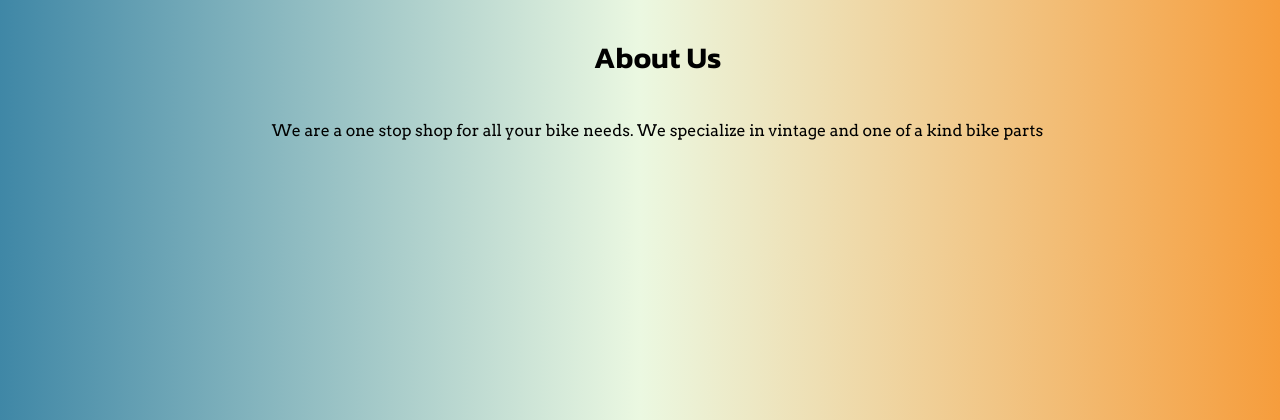
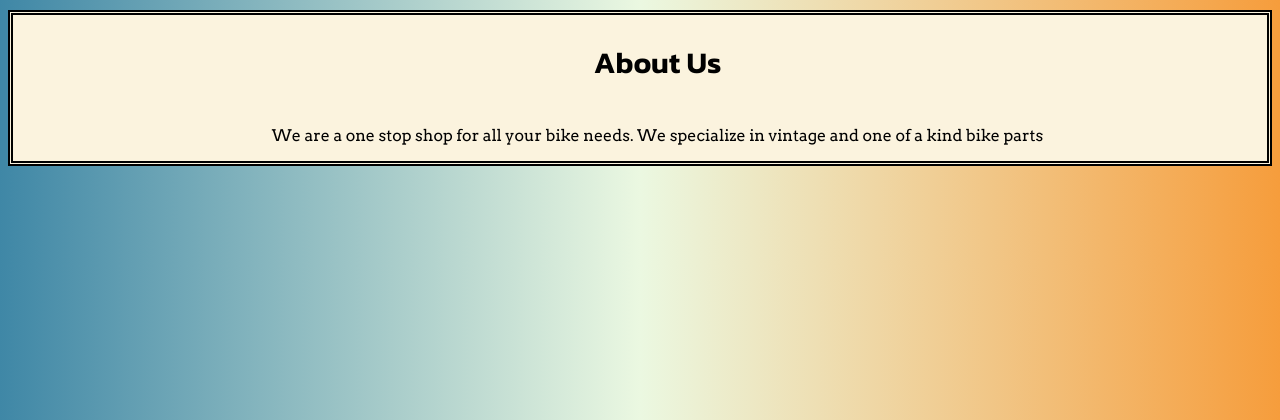
Before and after one commit to sumeetminhas/ACIT2911-Grp10, a Flask app: page /about in a window 1280 px wide. Shown: the part 295-715 px from the top of the page. Run offline with Flask 2, Linux system fonts and the light colour scheme.

Commit message:
Adjust all styling for each page with update so far

```diff
--- a/static/styles.css
+++ b/static/styles.css
@@ -129,6 +129,10 @@ h2 {
     flex-direction: column;
     align-items: center;
     padding-left: 15px;
+    border-width:5px;
+    border-style: double;
+    border-color: #000000;
+    background-color: #fbf3de;
 }
 
 p {
--- a/templates/admin_dashboard.html
+++ b/templates/admin_dashboard.html
@@ -17,7 +17,7 @@
     <div class="body">
         <nav class="nav-bar">
             <ul class ='nav-area'>
-                <li class="nav-list welcome-prompt">Welcome {{user}}</li>
+                <p class="nav-list welcome-prompt">Welcome {{user}}</p>
             </ul>
         </nav>
     </div>
```
